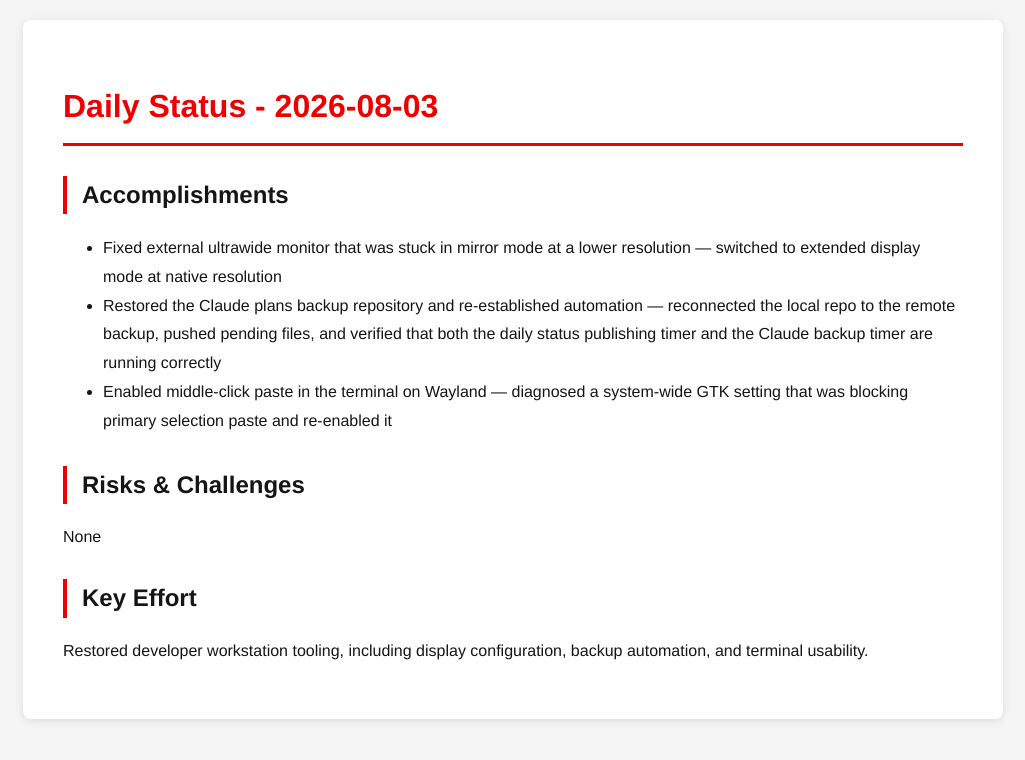
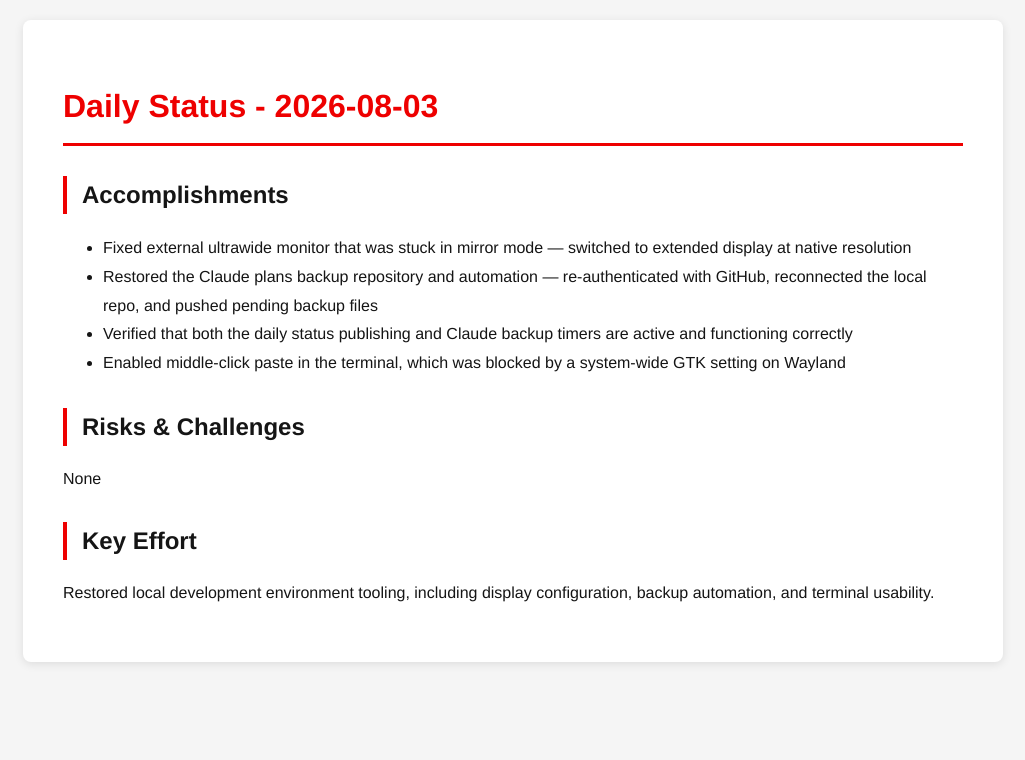
Before and after one commit to tzvatot/daily-status, a Jekyll site: the page built from 2026-08-03.md, in a window 1280 px wide. Shown: the top 760 px of the page, without its empty margins (127-1152 px from the left). Built offline with Jekyll 4.4.1, drawn with Linux system fonts in a browser that asks for light colours.

Commit message:
Daily status update - 2026-08-03

```diff
--- a/2026-08-03.md
+++ b/2026-08-03.md
@@ -7,12 +7,13 @@ date: 2026-08-03
 # Daily Status - 2026-08-03
 
 ## Accomplishments
-- Fixed external ultrawide monitor that was stuck in mirror mode at a lower resolution — switched to extended display mode at native resolution
-- Restored the Claude plans backup repository and re-established automation — reconnected the local repo to the remote backup, pushed pending files, and verified that both the daily status publishing timer and the Claude backup timer are running correctly
-- Enabled middle-click paste in the terminal on Wayland — diagnosed a system-wide GTK setting that was blocking primary selection paste and re-enabled it
+- Fixed external ultrawide monitor that was stuck in mirror mode — switched to extended display at native resolution
+- Restored the Claude plans backup repository and automation — re-authenticated with GitHub, reconnected the local repo, and pushed pending backup files
+- Verified that both the daily status publishing and Claude backup timers are active and functioning correctly
+- Enabled middle-click paste in the terminal, which was blocked by a system-wide GTK setting on Wayland
 
 ## Risks & Challenges
 None
 
 ## Key Effort
-Restored developer workstation tooling, including display configuration, backup automation, and terminal usability.
+Restored local development environment tooling, including display configuration, backup automation, and terminal usability.
```
